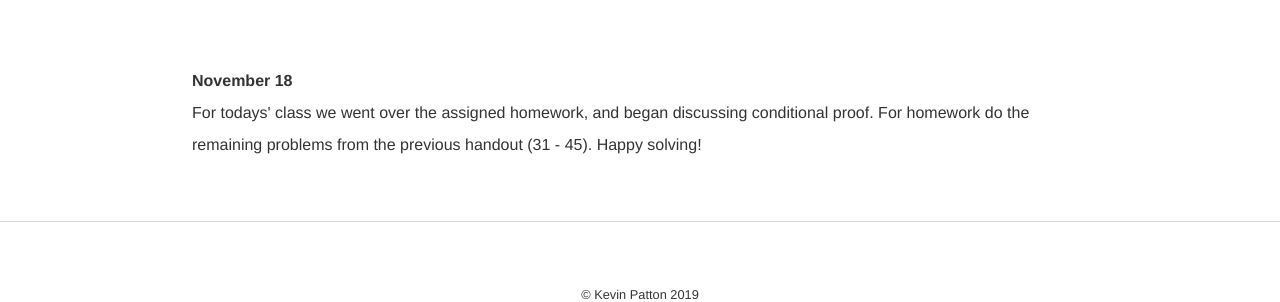
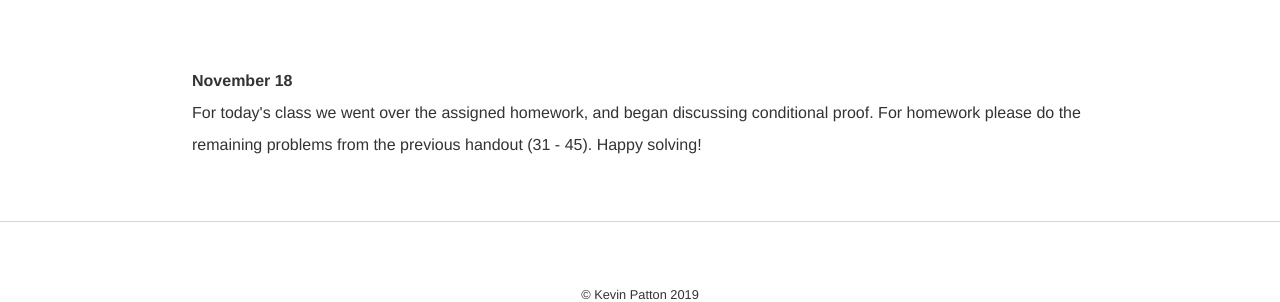
Before and after one commit to kevinjpatton/kevinjpatton.github.io, a Jekyll site: the page built from teaching/phil_1210/index.html, in a window 1280 px wide and 900 px high, scrolled down 4468 px. Shown: the part 532-834 px from the top of the window. Built offline with Jekyll 4.4.1, drawn with Linux system fonts in a browser that asks for light colours; Markdown is read by kramdown in place of the engine named in the settings.

Commit message:
Update index.html

```diff
--- a/teaching/phil_1210/index.html
+++ b/teaching/phil_1210/index.html
@@ -51,4 +51,4 @@ For today's class we went over the assigned homework.  In order to gain comfort
 <p><b>November 13</b><br>
 For today's class we went over the assigned homework.  For homework please do problems 16 - 30 from the same PDF that November 11's homework was assigned from.  For Monday please read section 7.7 from our textbook.  Happy solving!</p>
 <p><b>November 18</b><br>
-For todays' class we went over the assigned homework, and began discussing conditional proof.  For homework do the remaining problems from the previous handout (31 - 45).  Happy solving!</p>
+For today's class we went over the assigned homework, and began discussing conditional proof.  For homework please do the remaining problems from the previous handout (31 - 45).  Happy solving!</p>
```
